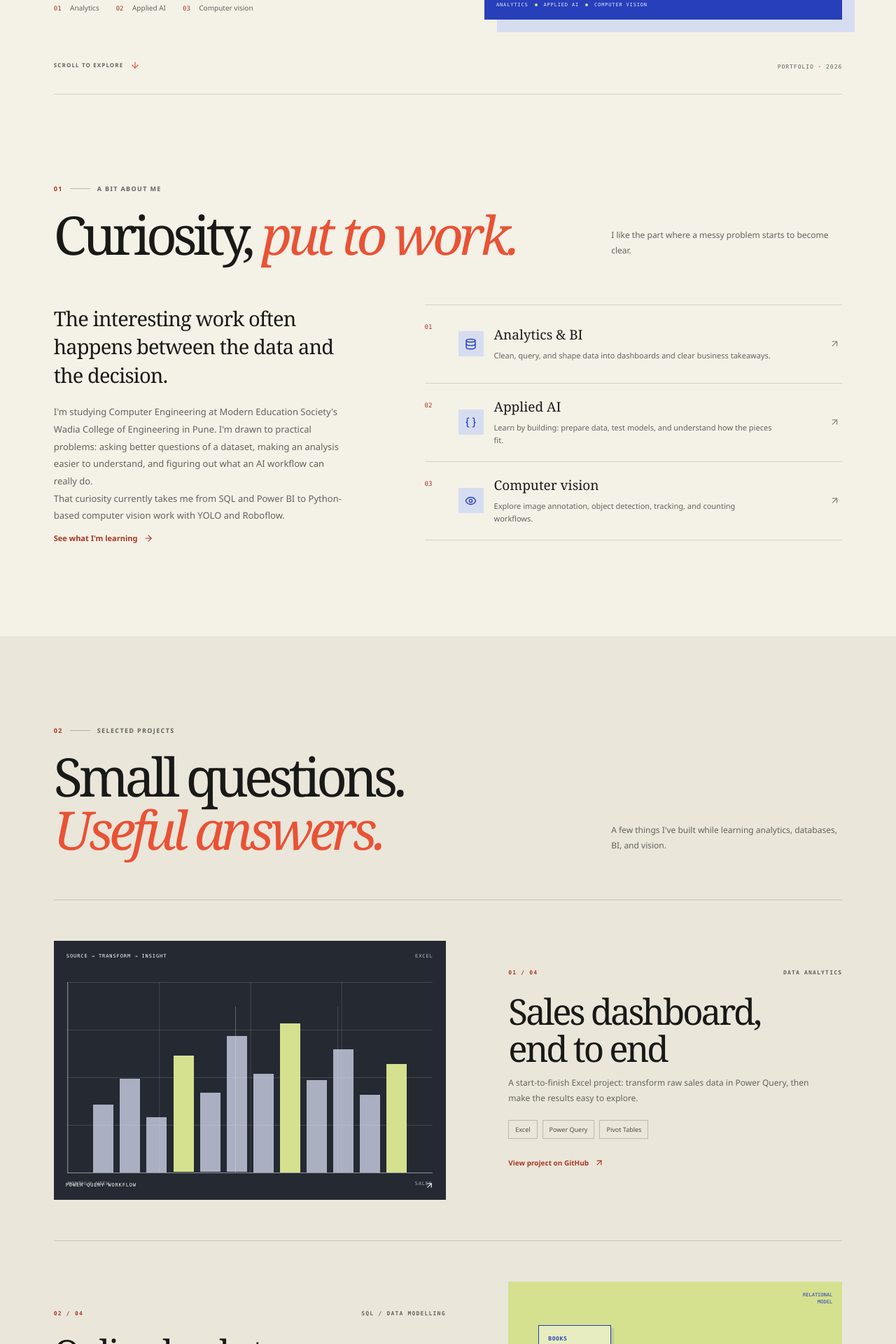
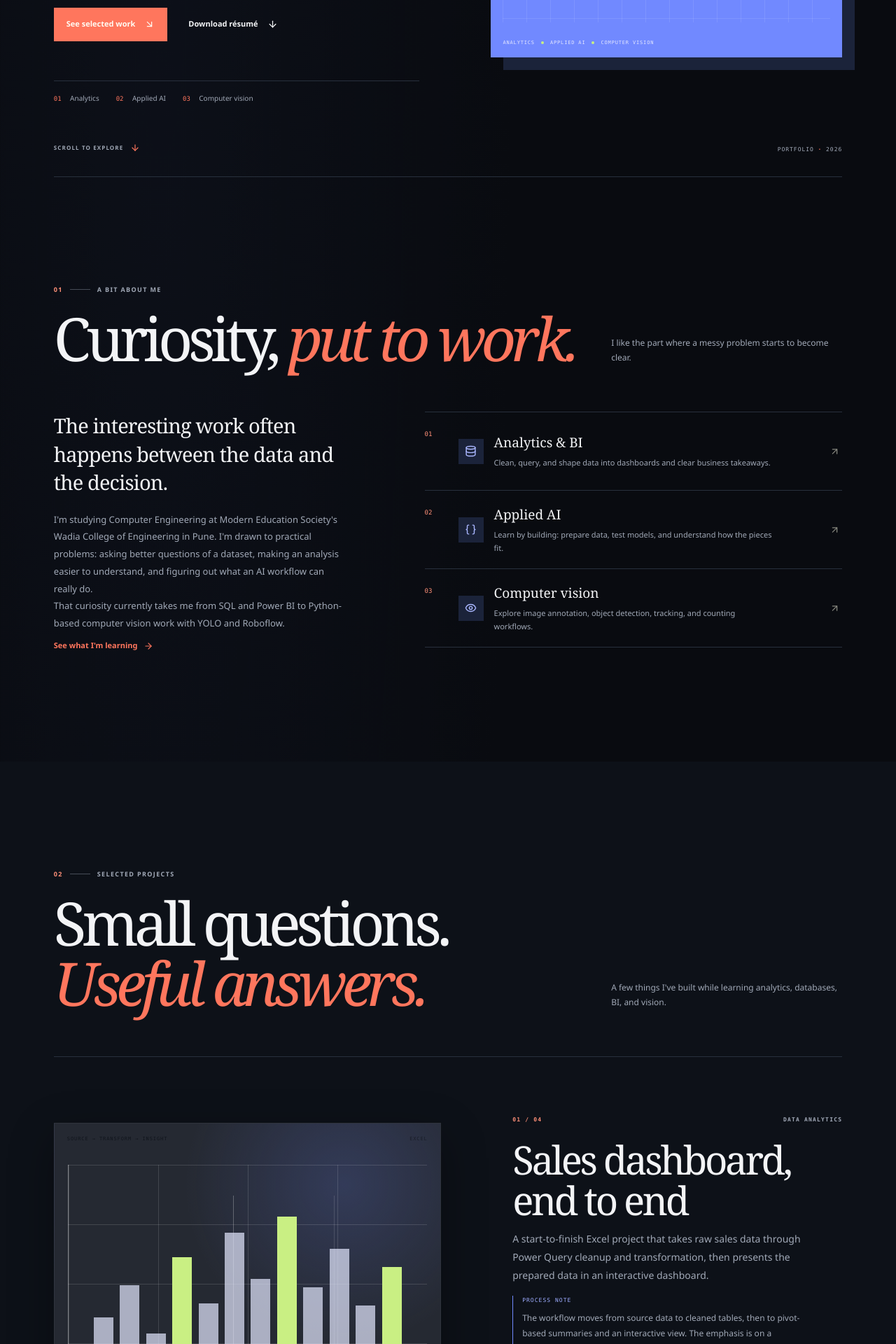
Before and after one commit to udayzaware27/portfolio-website-development, a Next.js app: page / in a window 1280 px wide. Shown: the part 660-2580 px from the top of the page at 70% size. Built offline with nearby package versions, Linux system fonts and the light colour scheme.

Commit message:
Expand dark portfolio visuals and project context

```diff
--- a/app/globals.css
+++ b/app/globals.css
@@ -14,19 +14,19 @@
 }
 
 :root {
-  --background: #f4f1e7;
-  --foreground: #191a17;
-  --surface: #fbf9f2;
-  --surface-alt: #eae6da;
-  --line: #d6d1c3;
-  --muted: #62645e;
-  --accent: #e95235;
-  --accent-deep: #a93623;
-  --blue: #273fba;
-  --blue-soft: #d7ddf1;
-  --lime: #d5e18e;
+  --background: #090b10;
+  --foreground: #f3f4f6;
+  --surface: #11151d;
+  --surface-alt: #0d1118;
+  --line: #28303d;
+  --muted: #a1a9b7;
+  --accent: #ff765d;
+  --accent-deep: #ff9078;
+  --blue: #7189ff;
+  --blue-soft: #171e32;
+  --lime: #c9ef83;
   --page-progress: 0%;
-  color-scheme: light;
+  color-scheme: dark;
   font-family: 'Avenir Next', Avenir, 'Segoe UI', sans-serif;
   scroll-behavior: smooth;
   scroll-padding-top: 88px;
@@ -287,3 +287,79 @@ button, a { -webkit-tap-highlight-color: transparent; }
   *, *::before, *::after { scroll-behavior: auto !important; animation-duration: .01ms !important; animation-iteration-count: 1 !important; transition-duration: .01ms !important; }
   .reveal-ready { opacity: 1; transform: none; }
 }
+
+.page-wrap { width: min(1320px, 88%); }
+body { font-size: 16px; background-image: radial-gradient(ellipse at 18% 8%, #202b4a25, transparent 34%), radial-gradient(ellipse at 88% 54%, #33211d1b, transparent 30%); }
+.site-header { border-color: var(--line); background: color-mix(in srgb, var(--background) 82%, transparent); }
+.brand-mark { color: var(--blue); }
+.main-nav > a:not(.nav-resume):hover, .button-text:hover { color: var(--accent); }
+.nav-resume { border-color: #414b5c; }
+.nav-resume:hover { background: var(--foreground); color: var(--background); }
+:focus-visible { outline-color: var(--lime); }
+.hero { min-height: min(810px, calc(100svh - 74px)); gap: clamp(45px, 8vw, 120px); }
+.hero h1 { font-size: clamp(74px, 9vw, 124px); }
+.hero-intro { font-size: 17px; }
+.hero-proof { color: var(--accent); }
+.hero-proof b { color: var(--muted); }
+.signal-art { box-shadow: 18px 18px 0 #1b233a; }
+.section-space { padding-block: clamp(100px, 12vw, 168px); }
+.section-heading h2 { font-size: clamp(50px, 6.7vw, 88px); }
+.about-copy > p:not(.about-lede), .project-copy > p, .education-item p, .education-item small { color: var(--muted); }
+.focus-icon { background: #1b233a; color: #aab7ff; }
+.projects { background: var(--surface-alt); }
+.project-list { border-color: var(--line); }
+.project-card { gap: clamp(45px, 8vw, 120px); padding-block: clamp(42px, 6vw, 76px); }
+.project-art { min-height: clamp(310px, 36vw, 440px); border: 1px solid #ffffff0c; box-shadow: 0 20px 60px #0005; }
+.project-card:hover .project-art { transform: translateY(-9px) scale(1.012); box-shadow: 0 30px 80px #0008, 0 0 0 1px #7189ff50; }
+.project-copy h3 { font-size: clamp(36px, 4.4vw, 58px); }
+.project-copy > p { font-size: 14px; }
+.project-approach { display: grid; gap: 7px; margin-top: 16px !important; padding-left: 13px; border-left: 1px solid var(--blue); font-size: 12px !important; }
+.project-approach span { color: #9dacff; font-family: 'SFMono-Regular', Consolas, monospace; font-size: 8px; letter-spacing: .13em; }
+.tag-list span { border-color: #37404e; color: #d4d9e2; }
+.project-link, .all-projects-link, .inline-link { color: var(--accent); }
+.experience-card { background: #121a2a; border: 1px solid #293750; }
+.experience-description { color: #c0c9dc; }
+.experience-details { color: #e0e5ef; }
+.experience-main h3 span { color: #aab7d1; }
+.skills { background: #07090d; }
+.cert-list { border-color: var(--line); background: var(--surface); }
+.contact { background: #111a30; border-block: 1px solid #34415f; }
+.contact-copy > p:not(.section-label), .contact-links > a > span, .contact-location { color: #c5cde0; }
+.contact .button-primary { color: #10140b; }
+.site-footer { row-gap: 22px; }
+@media (max-width: 1000px) {
+  .page-wrap { width: 90%; }
+  .hero h1 { font-size: clamp(68px, 8vw, 94px); }
+}
+@media (max-width: 760px) {
+  .main-nav { background: var(--background); }
+  .hero { min-height: 0; }
+  .project-art { min-height: clamp(280px, 70vw, 390px); }
+}
+@media (max-width: 480px) {
+  .hero h1 { font-size: clamp(62px, 14vw, 78px); }
+  .project-art { min-height: 270px; }
+}
+@media (prefers-reduced-motion: no-preference) {
+  .site-header { animation: header-settle .7s cubic-bezier(.2,.8,.2,1) both; }
+  .brand-mark span { display: inline-block; animation: mark-pulse 2.8s ease-in-out infinite; }
+  .section-label > i { transform-origin: left; animation: label-line 1.1s .2s both; }
+  .focus-card, .skill-card, .education-item, .contact-links > a { transition: background .3s ease, transform .35s cubic-bezier(.2,.8,.2,1), border-color .3s ease; }
+  .focus-card:hover, .education-item:hover { transform: translateX(7px); }
+  .skill-card:hover { transform: translateY(-5px); }
+  .contact-links > a:hover { transform: translateX(6px); }
+  .project-art-sales { background-image: radial-gradient(circle at 75% 20%, #7189ff30, transparent 42%); }
+  .project-art-ipl { background-image: radial-gradient(circle at 15% 85%, #ffbd6038, transparent 48%); }
+  .project-art-database { background-image: radial-gradient(circle at 50% 45%, #ffffff39, transparent 54%); }
+  .project-art-vision { background-image: radial-gradient(circle at 82% 22%, #d5e18e25, transparent 48%), linear-gradient(#ffffff10 1px, transparent 1px), linear-gradient(90deg, #ffffff10 1px, transparent 1px); }
+  .schema-node { animation: node-float 4.5s ease-in-out infinite alternate; }
+  .schema-orders { animation-delay: -1.5s; }
+  .schema-customers { animation-delay: -3s; }
+  .vision-target { animation: target-lock 3.8s ease-in-out infinite alternate; }
+  .target-two { animation-delay: -1.9s; }
+}
+@keyframes header-settle { from { opacity: 0; transform: translateY(-9px); } to { opacity: 1; transform: translateY(0); } }
+@keyframes mark-pulse { 0%, 100% { transform: scale(1); } 50% { transform: scale(1.2); } }
+@keyframes label-line { from { transform: scaleX(0); } to { transform: scaleX(1); } }
+@keyframes node-float { from { transform: translateY(0); } to { transform: translateY(-7px); } }
+@keyframes target-lock { from { transform: scale(.97); opacity: .72; } to { transform: scale(1.035); opacity: 1; } }
--- a/app/layout.tsx
+++ b/app/layout.tsx
@@ -17,7 +17,7 @@ export const metadata: Metadata = {
   icons: { icon: '/icon.svg', apple: '/apple-icon.png' },
 }
 
-export const viewport: Viewport = { themeColor: '#f4f1e7', colorScheme: 'light' }
+export const viewport: Viewport = { themeColor: '#090b10', colorScheme: 'dark' }
 
 export default function RootLayout({ children }: Readonly<{ children: React.ReactNode }>) {
   return <html lang="en"><body className="antialiased">{children}{process.env.NODE_ENV === 'production' && <Analytics />}</body></html>
--- a/components/portfolio.tsx
+++ b/components/portfolio.tsx
@@ -156,22 +156,26 @@ function About() {
 const projects = [
   {
     number: '01', category: 'DATA ANALYTICS', title: 'Sales dashboard, end to end',
-    description: 'A start-to-finish Excel project: transform raw sales data in Power Query, then make the results easy to explore.',
+    description: 'A start-to-finish Excel project that takes raw sales data through Power Query cleanup and transformation, then presents the prepared data in an interactive dashboard.',
+    approach: 'The workflow moves from source data to cleaned tables, then to pivot-based summaries and an interactive view. The emphasis is on a repeatable transformation process and readable reporting—not on unverified business impact.',
     tools: ['Excel', 'Power Query', 'Pivot Tables'], href: 'https://github.com/udayzaware27/EXCEL-End-To-End-Dashboard', art: 'sales',
   },
   {
     number: '02', category: 'SQL / DATA MODELLING', title: 'Online bookstore analysis',
-    description: 'A relational database analysis of bookstore customers, orders, and books—using SQL to answer questions across connected tables.',
+    description: 'A PostgreSQL case study exploring a bookstore schema built around customers, books, and orders, with SQL queries that connect records across related tables.',
+    approach: 'The analysis uses joins and relational structure to inspect order and customer data. It demonstrates query design against connected tables; no sales lift or customer behavior conclusions are claimed beyond the repository analysis.',
     tools: ['PostgreSQL', 'SQL', 'Joins'], href: 'https://github.com/udayzaware27/SQL_Online_Bookstore_Analysis', art: 'database',
   },
   {
     number: '03', category: 'BUSINESS INTELLIGENCE', title: 'IPL data, made explorable',
-    description: 'A Power BI dashboard exploring IPL seasons, team and player performance, and patterns around toss decisions.',
+    description: 'A Power BI dashboard project that organizes IPL season, team, player, and toss-related data into an explorable visual summary.',
+    approach: 'The project focuses on shaping the tournament data into report views and measures for comparison. Its charts are exploratory summaries, not predictive claims about match outcomes.',
     tools: ['Power BI', 'DAX', 'Data visualization'], href: 'https://github.com/udayzaware27/IPL-Data-Analysis-PowerBI', art: 'ipl',
   },
   {
     number: '04', category: 'COMPUTER VISION', title: 'VisionFit-AI',
-    description: 'An AI fitness trainer concept using YOLO-Pose for exercise recognition, repetition counting, and form assessment.',
+    description: 'A computer-vision fitness trainer concept exploring pose-based exercise recognition, repetition counting, and form feedback with YOLO-Pose.',
+    approach: 'The prototype direction connects pose detection to exercise-specific tracking logic. Form assessment is presented as a project goal, not as a clinically validated coaching system.',
     tools: ['Python', 'YOLO-Pose'], href: 'https://github.com/udayzaware27/VisionFit-AI', art: 'vision',
   },
 ]
@@ -200,6 +204,7 @@ function Projects() {
                 <div className="project-meta"><span>{project.number} / 04</span><span>{project.category}</span></div>
                 <h3>{project.title}</h3>
                 <p>{project.description}</p>
+                <p className="project-approach"><span>PROCESS NOTE</span>{project.approach}</p>
                 <div className="tag-list">{project.tools.map(tool => <span key={tool}>{tool}</span>)}</div>
                 <a className="project-link" href={project.href} target="_blank" rel="noreferrer">View project on GitHub <ArrowUpRight aria-hidden="true" /></a>
               </div>
```
